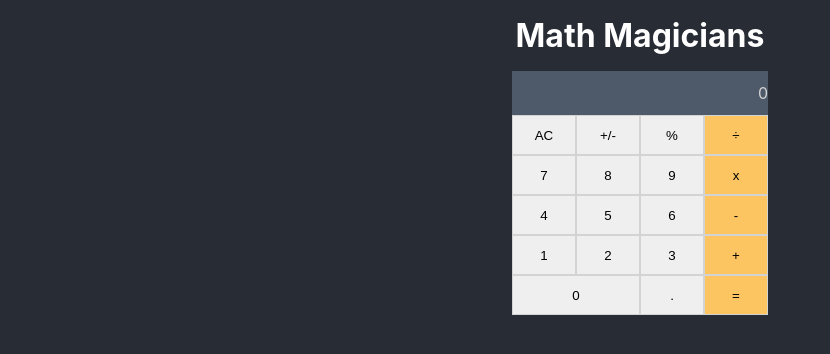
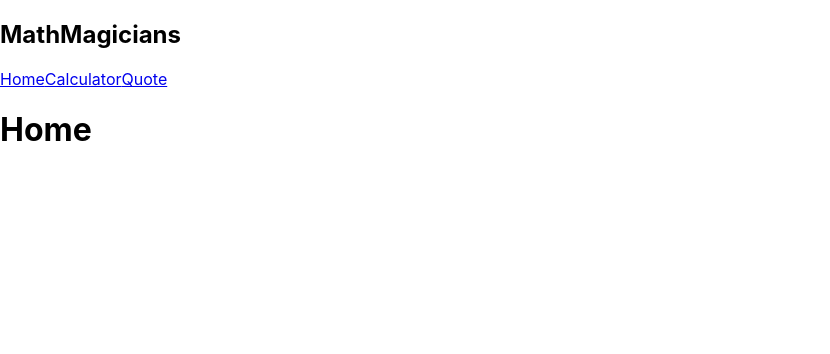
Before and after one commit to mistermaxis/MathMagicians, a React (Create React App) app: page / in a window 1280 px wide. Shown: the top 354 px of the page, without its empty margins (0-830 px from the left). Built offline with nearby package versions, Linux system fonts and the light colour scheme.

Commit message:
Implement routing among pages.

```diff
--- a/package.json
+++ b/package.json
@@ -11,6 +11,7 @@
     "nan": "^2.15.0",
     "react": "^17.0.2",
     "react-dom": "^17.0.2",
+    "react-router-dom": "^5.3.0",
     "react-scripts": "4.0.3",
     "web-vitals": "^1.1.2"
   },
--- a/src/App.css
+++ b/src/App.css
@@ -1,22 +1,3 @@
 .App {
   min-height: 100vh;
-  background-color: #282c34;
-  padding: 1rem;
-  display: flex;
-  flex-direction: column;
-  align-items: center;
 }
-
-.App-header {
-  text-align: center;
-  color: white;
-  padding-bottom: 1rem;
-}
-
-.App-header > h1 {
-  margin: 0;
-}
-
-.App-link {
-  color: #61dafb;
-}
--- a/src/App.js
+++ b/src/App.js
@@ -1,16 +1,30 @@
 import React from 'react';
+import { BrowserRouter as Router, Route, Switch } from 'react-router-dom'; // eslint-disable-line no-unused-vars
 import './App.css';
-import Calculator from './components/calculator.js'; // eslint-disable-line no-unused-vars
+import NavBar from './components/navbar.js';
+import Home from './pages/home.js';
+import Calculator from './pages/calculator.js'; // eslint-disable-line no-unused-vars
+import Quote from './pages/quote.js';
 
 class App extends React.Component {
   render() { // eslint-disable-line class-methods-use-this
     return (
-      <div className="App">
-        <header className="App-header">
-          <h1>Math Magicians</h1>
-        </header>
-        <Calculator/>
-      </div>
+      <Router>
+        <div className="App">
+          <NavBar />
+          <Switch>
+            <Route exact path="/">
+              <Home />
+            </Route>
+            <Route exact path="/calculator">
+              <Calculator />
+            </Route>
+            <Route exact path="/quote">
+              <Quote />
+            </Route>
+          </Switch>
+        </div>
+      </Router>
     );
   }
 }
--- /dev/null
+++ b/src/components/navbar.css
@@ -0,0 +1,3 @@
+menu {
+  padding: 0;
+}
--- /dev/null
+++ b/src/components/navbar.js
@@ -0,0 +1,19 @@
+import { Link } from 'react-router-dom';
+import './navbar.css';
+
+function NavBar() {
+  return (
+    <header>
+      <nav className="navbar">
+        <h1 className="title">MathMagicians</h1>
+        <menu className="main-menu">
+          <Link to="/">Home</Link>
+          <Link to="/calculator">Calculator</Link>
+          <Link to="/quote">Quote</Link>
+        </menu>
+      </nav>
+    </header>
+  );
+}
+
+export default NavBar;
--- a/src/index.css
+++ b/src/index.css
@@ -1,5 +1,6 @@
 body {
   margin: 0;
+  padding: 0;
   font-family:
     -apple-system,
     BlinkMacSystemFont,
--- /dev/null
+++ b/src/pages/calculator.js
@@ -0,0 +1,9 @@
+function Calculator() {
+  return (
+    <div>
+      <h1>Calculator</h1>
+    </div>
+  );
+}
+
+export default Calculator;
--- /dev/null
+++ b/src/pages/home.js
@@ -0,0 +1,9 @@
+function Home() {
+  return (
+    <div>
+      <h1>Home</h1>
+    </div>
+  );
+}
+
+export default Home;
--- /dev/null
+++ b/src/pages/quote.js
@@ -0,0 +1,9 @@
+function Quote() {
+  return (
+    <div>
+      <h1>Quote</h1>
+    </div>
+  );
+}
+
+export default Quote;
```
Also changed, not shown: public/manifest.json, 1 other file (tests, documents, lock files or other folders).
